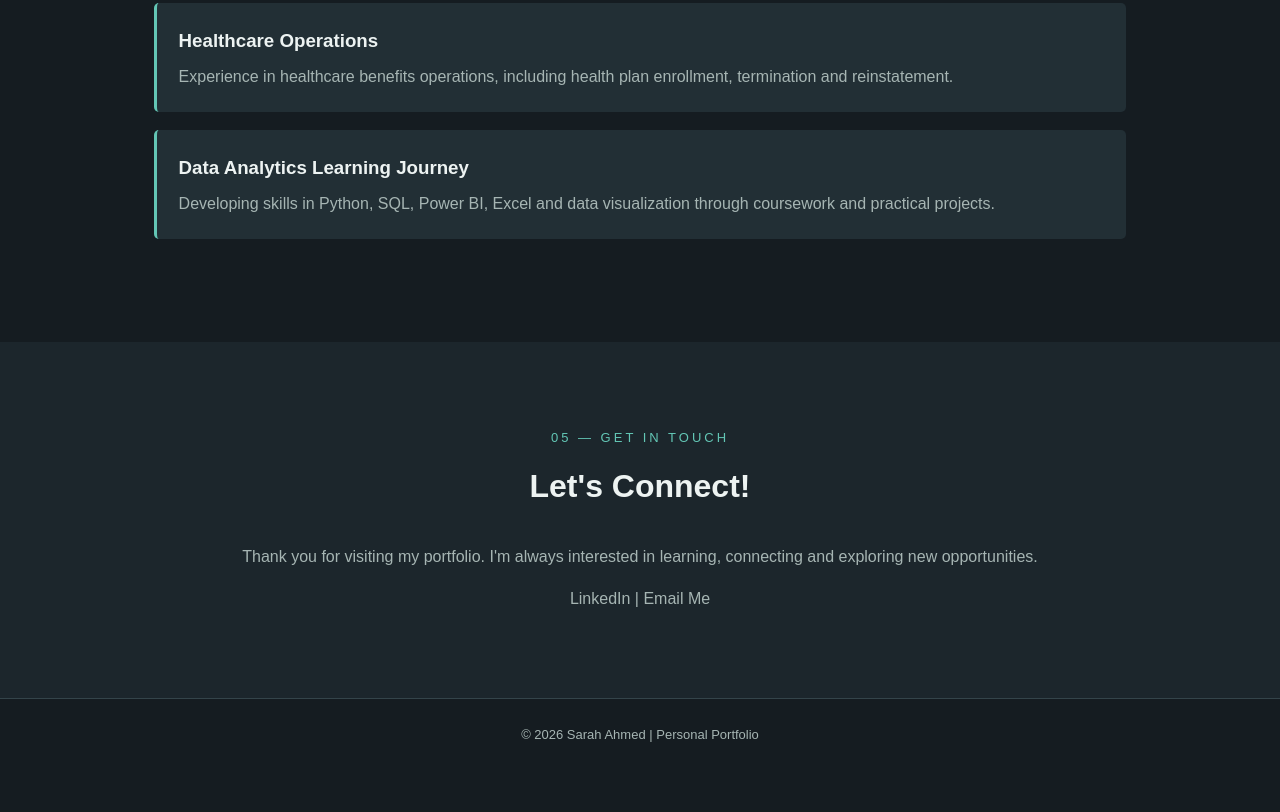
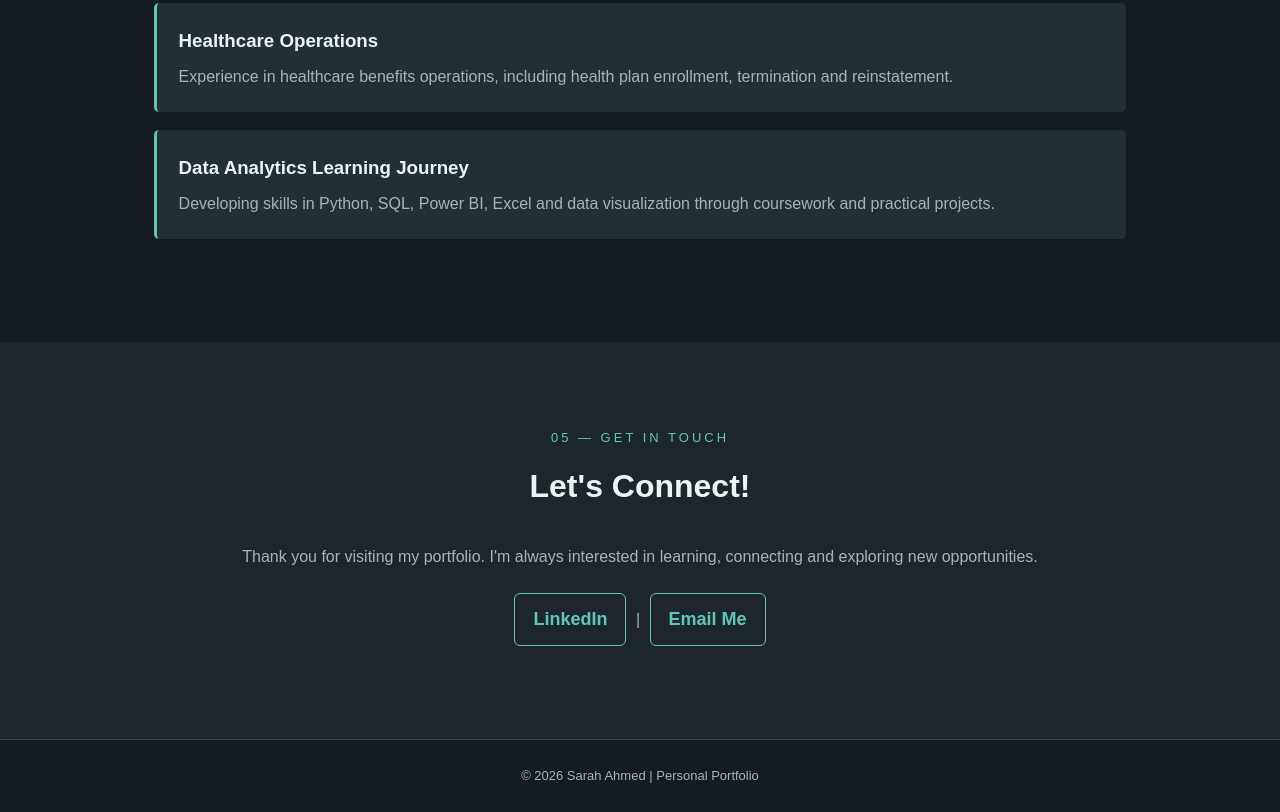
Before and after one commit to sarahdata-ad/sarahdata-ad.github.io, a plain HTML site: page index.html in a window 1280 px wide. Shown: the part 3389-4201 px from the top of the page. Before the commit the page ends 4160 px from the top, so only its background shows below. Drawn offline with Linux system fonts and the light colour scheme.

Commit message:
Update index.html

```diff
--- a/index.html
+++ b/index.html
@@ -373,7 +373,23 @@
                 font-size: 27px;
             }
         }
+#contact a {
+    display: inline-block;
+    color: var(--teal);
+    font-size: 18px;
+    font-weight: bold;
+    text-decoration: none;
+    border: 1px solid var(--teal);
+    padding: 10px 18px;
+    border-radius: 6px;
+    margin: 8px 5px;
+    transition: 0.3s;
+}
 
+#contact a:hover {
+    background: var(--teal);
+    color: var(--background);
+}
     </style>
 </head>
 
```
